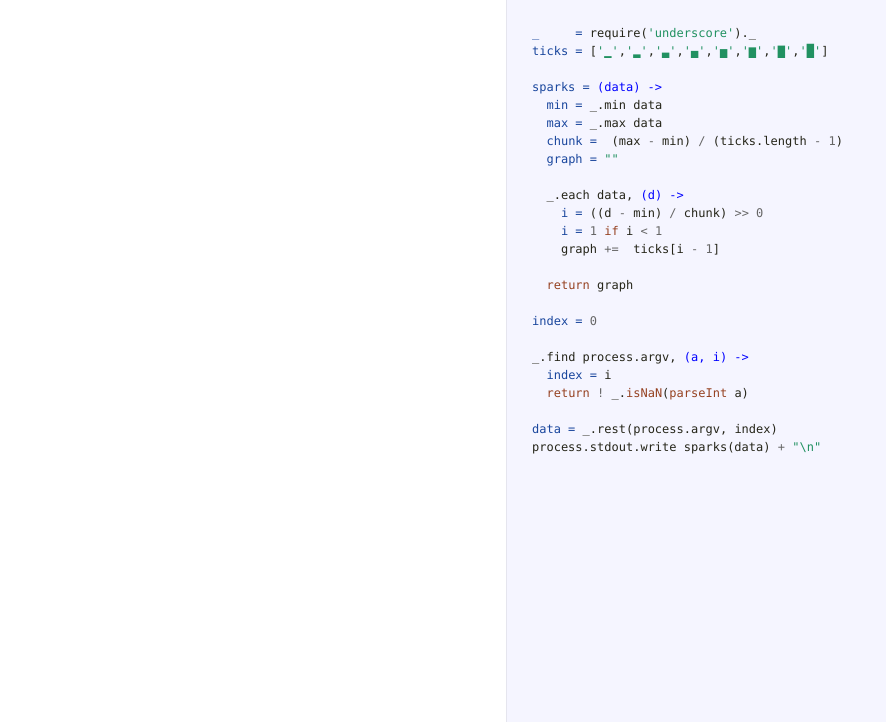
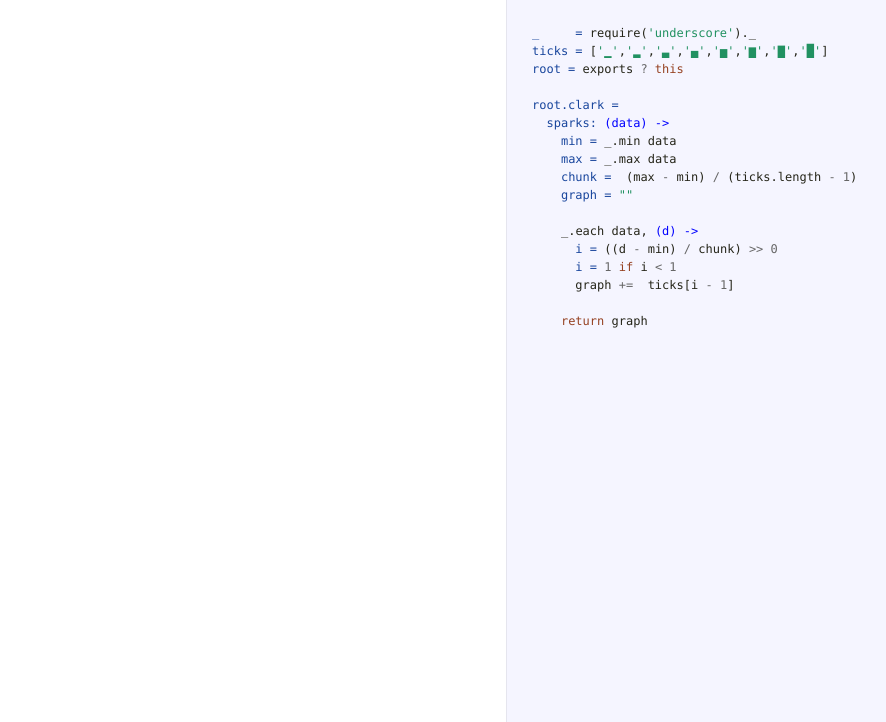
Before and after one commit to ajacksified/Clark, a website: page docs/clark.html in a window 1280 px wide. Shown: the part 78-800 px from the top of the page, without its empty margins (19-905 px from the left). Drawn offline with Linux system fonts and the light colour scheme.

Commit message:
Updated docs

```diff
--- a/docs/clark.html
+++ b/docs/clark.html
@@ -1,7 +1,9 @@
 <!DOCTYPE html>  <html> <head>   <title>clark.coffee</title>   <meta http-equiv="content-type" content="text/html; charset=UTF-8">   <link rel="stylesheet" media="all" href="docco.css" /> </head> <body>   <div id="container">     <div id="background"></div>          <table cellpadding="0" cellspacing="0">       <thead>         <tr>           <th class="docs">             <h1>               clark.coffee             </h1>           </th>           <th class="code">           </th>         </tr>       </thead>       <tbody>                               <tr id="section-1">             <td class="docs">               <div class="pilwrap">                 <a class="pilcrow" href="#section-1">&#182;</a>               </div>                            </td>             <td class="code">               <div class="highlight"><pre><span class="nv">_     = </span><span class="nx">require</span><span class="p">(</span><span class="s1">&#39;underscore&#39;</span><span class="p">).</span><span class="nx">_</span>
 <span class="nv">ticks = </span><span class="p">[</span><span class="s1">&#39;▁&#39;</span><span class="p">,</span><span class="s1">&#39;▂&#39;</span><span class="p">,</span><span class="s1">&#39;▃&#39;</span><span class="p">,</span><span class="s1">&#39;▄&#39;</span><span class="p">,</span><span class="s1">&#39;▅&#39;</span><span class="p">,</span><span class="s1">&#39;▆&#39;</span><span class="p">,</span><span class="s1">&#39;▇&#39;</span><span class="p">,</span><span class="s1">&#39;█&#39;</span><span class="p">]</span>
+<span class="nv">root = </span><span class="nx">exports</span> <span class="o">?</span> <span class="k">this</span>
 
-<span class="nv">sparks = </span><span class="nf">(data) -&gt;</span>
+<span class="nv">root.clark =</span>
+  <span class="nv">sparks: </span><span class="nf">(data) -&gt;</span>
     <span class="nv">min = </span><span class="nx">_</span><span class="p">.</span><span class="nx">min</span> <span class="nx">data</span>
     <span class="nv">max = </span><span class="nx">_</span><span class="p">.</span><span class="nx">max</span> <span class="nx">data</span>
     <span class="nv">chunk = </span> <span class="p">(</span><span class="nx">max</span> <span class="o">-</span> <span class="nx">min</span><span class="p">)</span> <span class="o">/</span> <span class="p">(</span><span class="nx">ticks</span><span class="p">.</span><span class="nx">length</span> <span class="o">-</span> <span class="mi">1</span><span class="p">)</span>
@@ -14,13 +16,4 @@
 
     <span class="k">return</span> <span class="nx">graph</span>
 
-<span class="nv">index = </span><span class="mi">0</span>
-
-<span class="nx">_</span><span class="p">.</span><span class="nx">find</span> <span class="nx">process</span><span class="p">.</span><span class="nx">argv</span><span class="p">,</span> <span class="nf">(a, i) -&gt;</span>
-  <span class="nv">index = </span><span class="nx">i</span>
-  <span class="k">return</span> <span class="o">!</span> <span class="nx">_</span><span class="p">.</span><span class="nb">isNaN</span><span class="p">(</span><span class="nb">parseInt</span> <span class="nx">a</span><span class="p">)</span>
-
-<span class="nv">data = </span><span class="nx">_</span><span class="p">.</span><span class="nx">rest</span><span class="p">(</span><span class="nx">process</span><span class="p">.</span><span class="nx">argv</span><span class="p">,</span> <span class="nx">index</span><span class="p">)</span>
-<span class="nx">process</span><span class="p">.</span><span class="nx">stdout</span><span class="p">.</span><span class="nx">write</span> <span class="nx">sparks</span><span class="p">(</span><span class="nx">data</span><span class="p">)</span> <span class="o">+</span> <span class="s2">&quot;\n&quot;</span>
-
 </pre></div>             </td>           </tr>                </tbody>     </table>   </div> </body> </html>
```
Also changed, not shown: docs/doc_clark.html (added, +1 -0 lines), docs/index.html (+1 -1 lines), docs/bg.png. Lines whose indentation alone changed are shown as unchanged.
